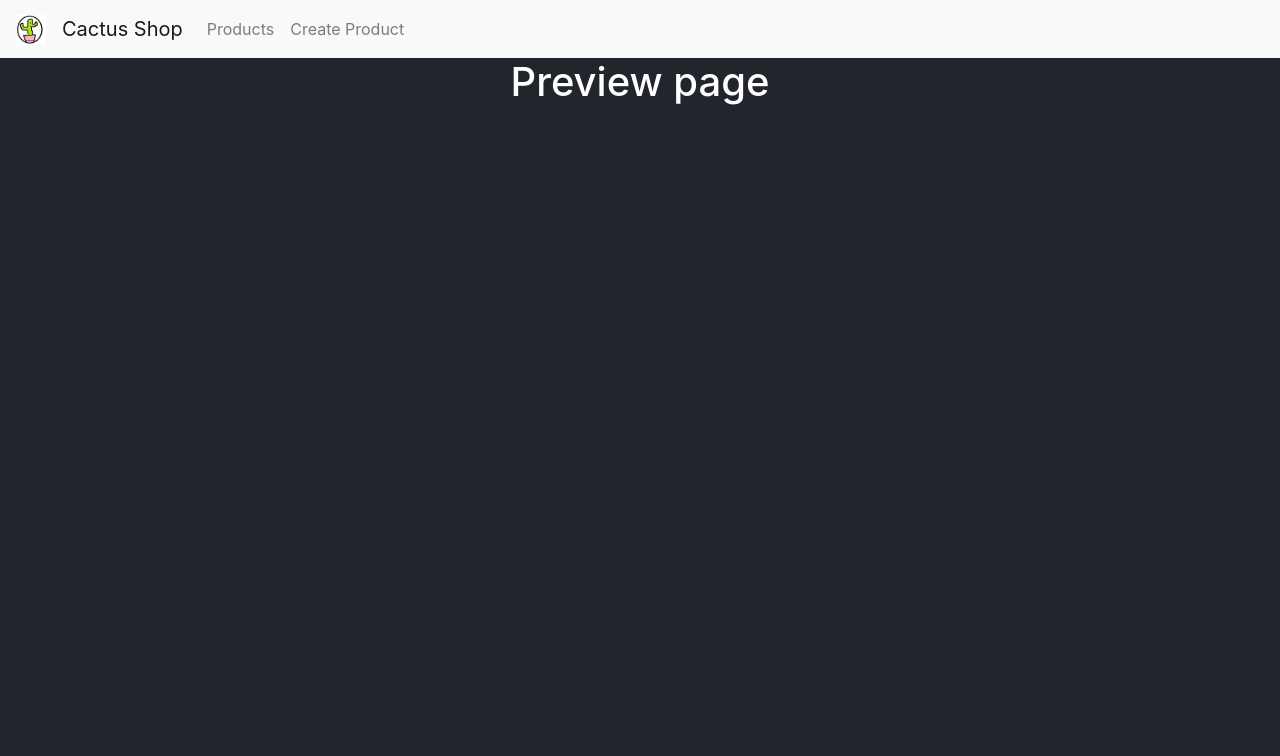
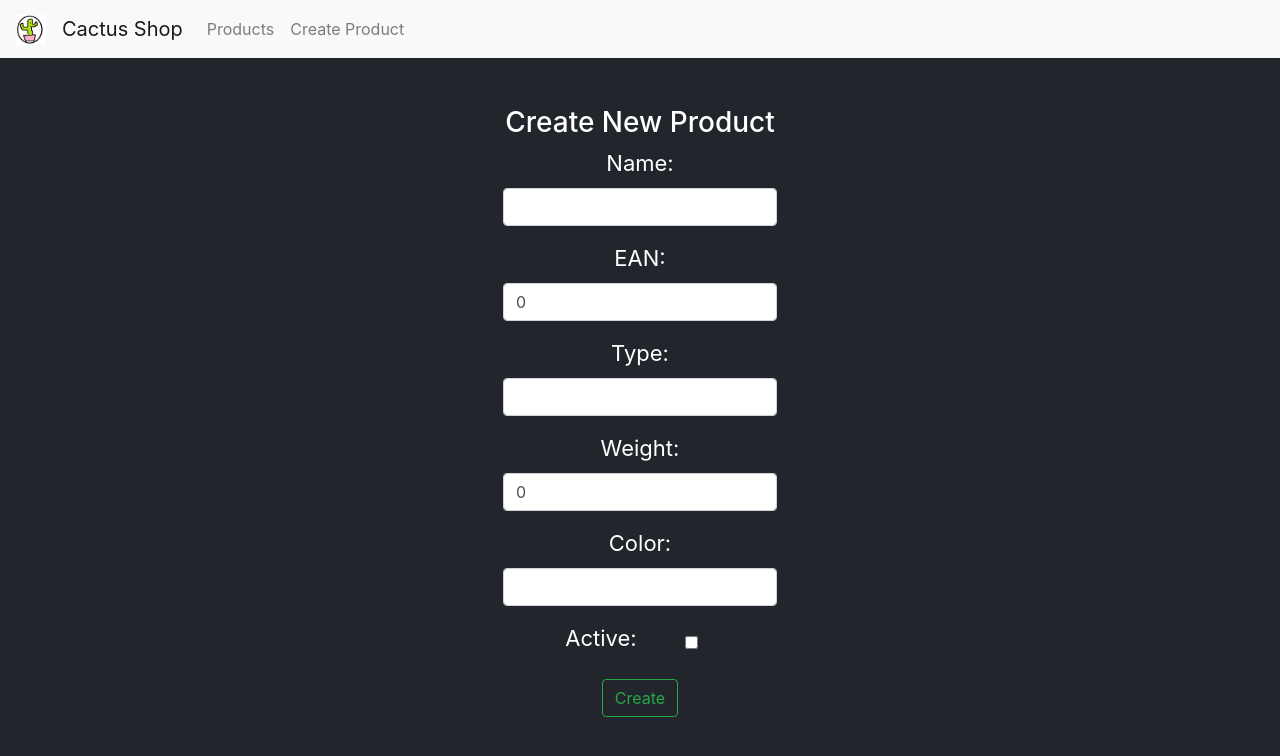
Before and after one commit to gajaIeva/talech-task, a React (Create React App) app in the folder talech-app/: page /products/create in a window 1280 px wide. Shown: the top 756 px of the page. Built offline with nearby package versions, Linux system fonts and the light colour scheme.

Commit message:
CreateProductItem:+ form, input values in console, -no backend, input values are not saved

```diff
--- a/talech-app/src/App.js
+++ b/talech-app/src/App.js
@@ -1,7 +1,7 @@
 import React from 'react';
 import 'bootstrap/dist/css/bootstrap.min.css';
 import './App.css';
-import {BrowserRouter as Router, Switch, Route, Link} from 'react-router-dom';
+import {BrowserRouter as Router, Switch, Route} from 'react-router-dom';
 import Nav from './components/Nav.js';
 import ProductList from './components/ProductList';
 import NewProduct from './components/CreateProductItem';
@@ -19,9 +19,9 @@ class App extends React.Component {
       <main className="App-main">
         <Switch>
           <Route path="/products" exact component={ProductList} />
-          <Route path="/products/:id" component={PreviewProduct}/>
+          <Route path="/product/:id" component={PreviewProduct}/>
           <Route path="/products/create" component={NewProduct}/>
-          <Route path="/products/:id/edit" component={EditProduct}/>
+          <Route path="/product/:id/edit" component={EditProduct}/>
         </Switch>
       </main>
     </div>
--- a/talech-app/src/components/CreateProductItem.js
+++ b/talech-app/src/components/CreateProductItem.js
@@ -5,25 +5,145 @@ class NewProduct extends Component {
     constructor(props) {
         super(props);
 
+        this.onChangeProductName = this.onChangeProductName.bind(this);
+        this.onChangeProductEAN = this.onChangeProductEAN.bind(this);
+        this.onChangeProductType = this.onChangeProductType.bind(this);
+        this.onChangeProductWeight = this.onChangeProductWeight.bind(this);
+        this.onChangeProductColor = this.onChangeProductColor.bind(this);
+        this.onChangeProductIsActive = this.onChangeProductIsActive.bind(this);
+        this.onSubmit = this.onSubmit.bind(this);
+
         this.state = {
             product_name: '',
             product_EAN: 0,
             product_type: '',
             product_weight: 0,
             product_color: '',
-            product_active: false
-        }
+            product_isActive: false
+        };
     }
 
     onChangeProductName(e) {
         this.setState ({
+            product_name: e.target.value
+        });
+    }
 
-        })
+    onChangeProductEAN(e) {
+        this.setState ({
+            product_EAN: e.target.value
+        });
+    }
+
+    onChangeProductType(e) {
+        this.setState ({
+            product_type: e.target.value
+        });
+    }
+
+    onChangeProductWeight(e) {
+        this.setState ({
+            product_weight: e.target.value
+        });
+    }
+
+    onChangeProductColor(e) {
+        this.setState ({
+            product_color: e.target.value
+        });
+    }
+
+    onChangeProductIsActive(e) {
+        this.setState ({
+            product_isActive: !this.state.product_isActive
+        });
+    }
+
+    onSubmit(e) {
+        e.preventDefault();
+
+        //submit logic
+
+        console.log(`Form submitted:`);
+        console.log(`name: ${this.state.product_name}`);
+        console.log(`ean: ${this.state.product_EAN}`);
+        console.log(`type: ${this.state.product_type}`);
+        console.log(`weight: ${this.state.product_weight}`);
+        console.log(`color: ${this.state.product_color}`);
+        console.log(`active: ${this.state.product_isActive}`);
+
+
+
+        this.setState({
+            product_name: '',
+            product_EAN: '',
+            product_type: '',
+            product_weight: '',
+            product_color: '',
+            product_isActive: false
+        });
     }
 
     render() {
         return (
-            <h1>NEW page</h1>
+            <div className="m-5">
+                <h3> Create New Product</h3>
+                <form onSubmit={this.onSubmit}>
+                    <div className="form-group">
+                        <label> Name:</label>
+                        <input  type="text"
+                                className="form-control"
+                                value={this.state.product_name}
+                                onChange={this.onChangeProductName}
+                                />
+                    </div>
+                    <div className="form-group">
+                        <label> EAN:</label>
+                        <input  type="text"
+                                className="form-control"
+                                value={this.state.product_EAN}
+                                onChange={this.onChangeProductEAN}
+                                />
+                    </div>
+                    <div className="form-group">
+                        <label> Type:</label>
+                        <input  type="text"
+                                className="form-control"
+                                value={this.state.product_type}
+                                onChange={this.onChangeProductType}
+                                />
+                    </div>
+                    <div className="form-group">
+                        <label> Weight:</label>
+                        <input  type="text"
+                                className="form-control"
+                                value={this.state.product_weight}
+                                onChange={this.onChangeProductWeight}
+                                />
+                    </div>
+                    <div className="form-group">
+                        <label> Color:</label>
+                        <input  type="text"
+                                className="form-control"
+                                value={this.state.product_color}
+                                onChange={this.onChangeProductColor}
+                                />
+                    </div>
+                    <div className="form-group">
+                        <div className="form-check form-check-inline">
+                            <label> Active:</label>
+                            <input  className="form-check-input ml-5"
+                                    type="checkbox"
+                                    checked={this.state.product_isActive}
+                                    onChange={this.onChangeProductIsActive}
+                                    />
+                        </div>
+                    </div>
+                    <div className="form-group">
+                        <input type="submit" value="Create" className="btn btn-outline-success"/>
+                    </div>
+                </form>
+            </div>
         );
     }
 }
--- a/talech-app/src/components/Nav.js
+++ b/talech-app/src/components/Nav.js
@@ -1,12 +1,12 @@
 import React, {Component} from 'react';
-import {BrowserRouter as Router, Switch, Route, Link} from 'react-router-dom';
+import {Link} from 'react-router-dom';
 import logo from './../logo.png';
 
 class Nav extends Component {
     render() {
         return (
             <nav className="navbar navbar-expand-lg navbar-light bg-light">
-                <a className="navbar-brand" href="#">
+                <a className="navbar-brand" href="/">
                     <img src={logo} width="30" height="30" alt="CactusLogo"/>
                 </a>
                 <Link to="/products" className="navbar-brand">Cactus Shop</Link>
--- a/talech-app/src/components/ProductItem.js
+++ b/talech-app/src/components/ProductItem.js
@@ -1,5 +1,5 @@
 import React, {Component} from 'react';
-import {Link} from 'react-router-dom';
+//import {Link} from 'react-router-dom';
 
 class ProductItem extends Component {
     render () {
@@ -12,12 +12,11 @@ class ProductItem extends Component {
                 <td>40g</td>
                 <td>blue</td>
                 <td><input type="checkbox" selected /></td>
-                <Link to={`/products/id`}>
+
                 <td><button className="btn btn-outline-info">View</button></td>
-                </Link>
-                <Link to="/products/id/edit">
+
                 <td><button className="btn btn-outline-warning">Edit</button></td>
-                </Link>
+
                 <td><button className="btn btn-outline-danger">Delete</button></td>
             </tr>
         );
--- a/talech-app/src/components/ProductList.js
+++ b/talech-app/src/components/ProductList.js
@@ -1,5 +1,4 @@
 import React, {Component} from 'react';
-import {Link} from 'react-router-dom';
 import ProductItem from './ProductItem';
 
 class ProductList extends Component {
```
